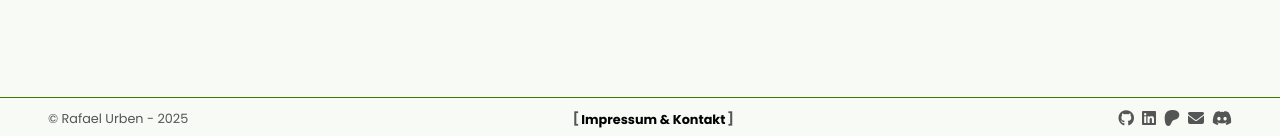
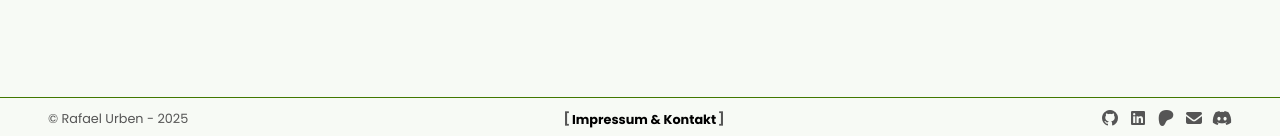
Before and after one commit to rafaelurben/rafaelurben.github.io, a Jekyll site: the page built from pages/home.html, in a window 1280 px wide. Shown: the part 761-897 px from the top of the page. Built offline with Jekyll 4.4.1, drawn with Linux system fonts in a browser that asks for light colours; nearby versions of some CDN libraries.

Commit message:
chore(deps): update dependency font-awesome to v7

```diff
--- a/_includes/head.html
+++ b/_includes/head.html
@@ -37,8 +37,8 @@
 <link rel="stylesheet" href="https://fonts.googleapis.com/css2?family=Poppins:ital,wght@0,400;0,700;1,400;1,700&display=swap">
 
 <link rel="preconnect" href="https://cdnjs.cloudflare.com">
-<link rel="stylesheet" href="https://cdnjs.cloudflare.com/ajax/libs/font-awesome/6.5.1/css/all.min.css"
-      integrity="sha512-DTOQO9RWCH3ppGqcWaEA1BIZOC6xxalwEsw9c2QQeAIftl+Vegovlnee1c9QX4TctnWMn13TZye+giMm8e2LwA=="
+<link rel="stylesheet" href="https://cdnjs.cloudflare.com/ajax/libs/font-awesome/7.0.1/css/all.min.css"
+      integrity="sha512-2SwdPD6INVrV/lHTZbO2nodKhrnDdJK9/kg2XD1r9uGqPo1cUbujc+IYdlYdEErWNu69gVcYgdxlmVmzTWnetw=="
       crossorigin="anonymous" referrerpolicy="no-referrer">
 
 <link rel="stylesheet" href="{{ "/assets/css/base.css" | relative_url }}">
--- a/_layouts/redirect.html
+++ b/_layouts/redirect.html
@@ -17,8 +17,8 @@
     <link rel="stylesheet" href="https://fonts.googleapis.com/css2?family=Poppins:ital,wght@0,400;0,700;1,400;1,700&display=swap">
 
     <link rel="preconnect" href="https://cdnjs.cloudflare.com">
-    <link rel="stylesheet" href="https://cdnjs.cloudflare.com/ajax/libs/font-awesome/6.5.1/css/all.min.css"
-          integrity="sha512-DTOQO9RWCH3ppGqcWaEA1BIZOC6xxalwEsw9c2QQeAIftl+Vegovlnee1c9QX4TctnWMn13TZye+giMm8e2LwA=="
+    <link rel="stylesheet" href="https://cdnjs.cloudflare.com/ajax/libs/font-awesome/7.0.1/css/all.min.css"
+          integrity="sha512-2SwdPD6INVrV/lHTZbO2nodKhrnDdJK9/kg2XD1r9uGqPo1cUbujc+IYdlYdEErWNu69gVcYgdxlmVmzTWnetw=="
           crossorigin="anonymous" referrerpolicy="no-referrer">
 
     <link rel="stylesheet" href="{{ "/assets/css/base.css" | relative_url }}">
```
